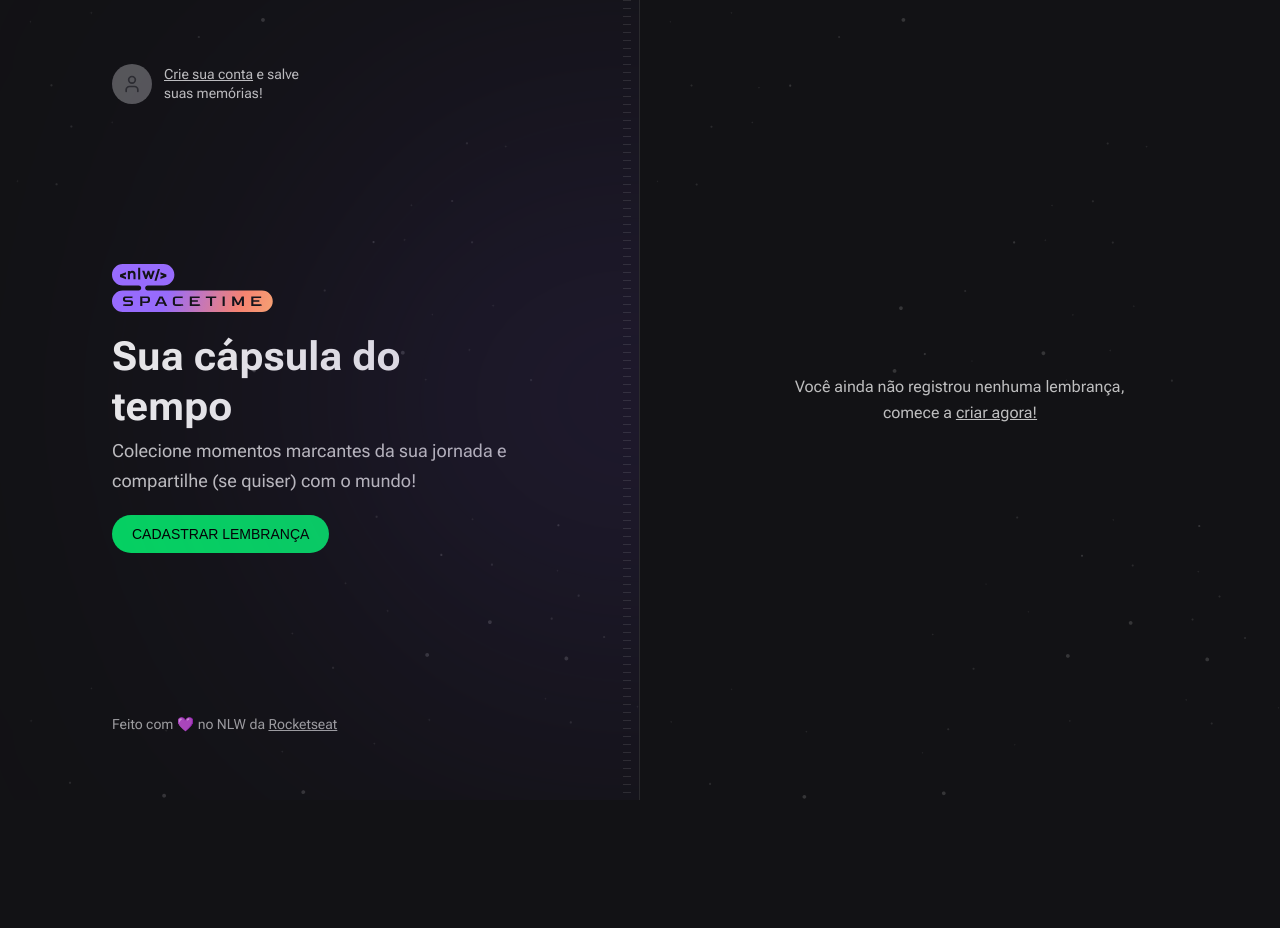
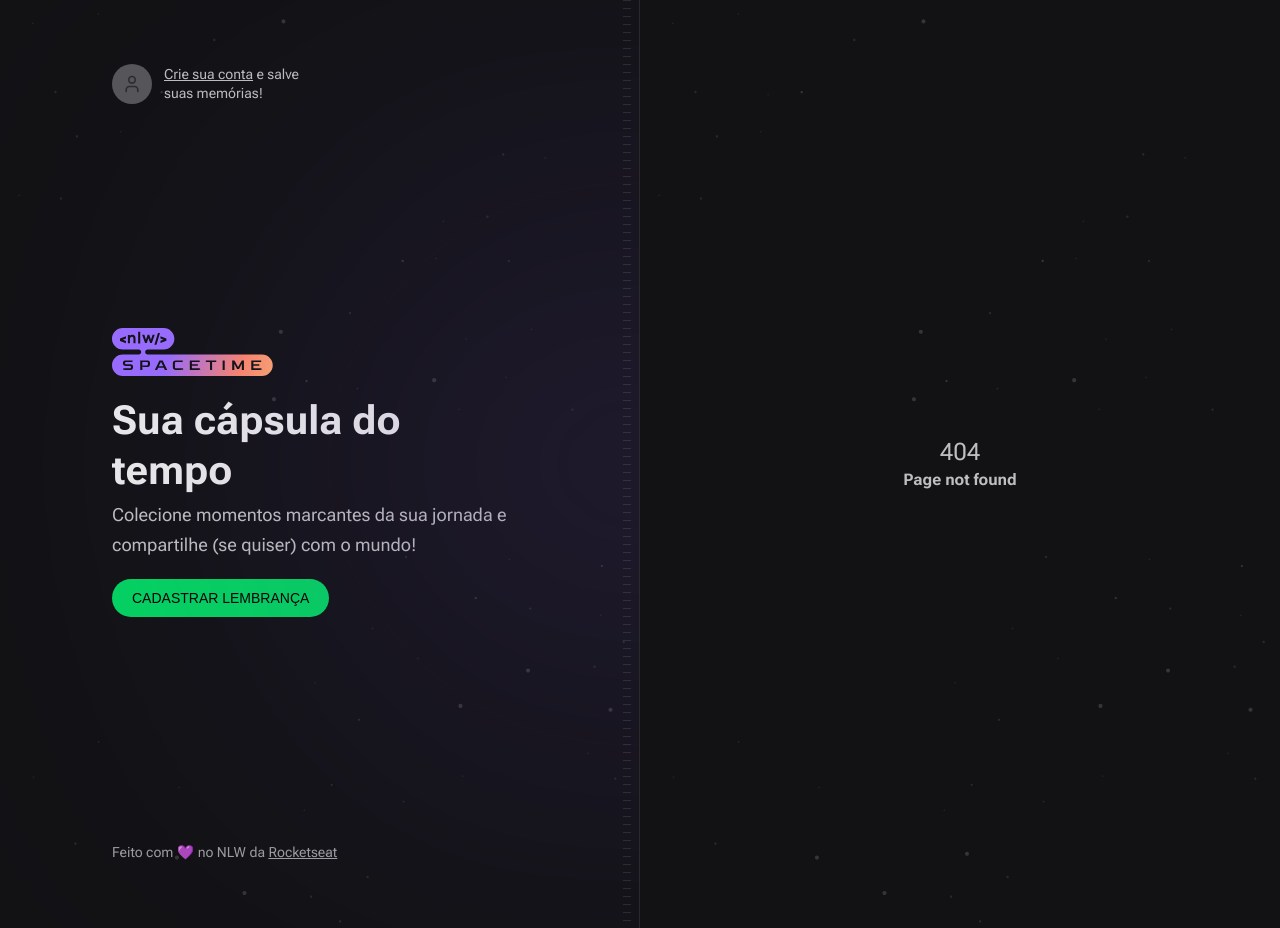
Before and after one commit to RenanFachin/RS_NLW_space-time-web, a Next.js app: page / in a window 1280 px wide. Before the commit the page ends 800 px from the top, so only its background shows below. Built offline with nearby package versions, Linux system fonts and the light colour scheme; no server answers; a web font is replaced by a local one.

Commit message:
Cria página de not found

```diff
--- /dev/null
+++ b/src/app/[...not_found]/page.tsx
@@ -0,0 +1,8 @@
+export default function NotFound() {
+  return (
+    <div className="flex h-screen flex-col items-center justify-center">
+      <span className="text-2xl">404</span>
+      <strong>Page not found</strong>
+    </div>
+  )
+}
--- a/src/components/Hero.tsx
+++ b/src/components/Hero.tsx
@@ -1,5 +1,6 @@
 import Image from 'next/image'
 import nlwLogo from '../assets/nlw-spacetime-logo.svg'
+import Link from 'next/link'
 
 export function Hero() {
   return (
@@ -17,12 +18,12 @@ export function Hero() {
         </p>
       </div>
 
-      <a
+      <Link
         className="inline-block rounded-full bg-green-500 px-5 py-3 font-alt text-sm uppercase leading-none text-black hover:bg-green-600"
-        href=""
+        href="/memories/new"
       >
         CADASTRAR LEMBRANÇA
-      </a>
+      </Link>
     </div>
   )
 }
```
